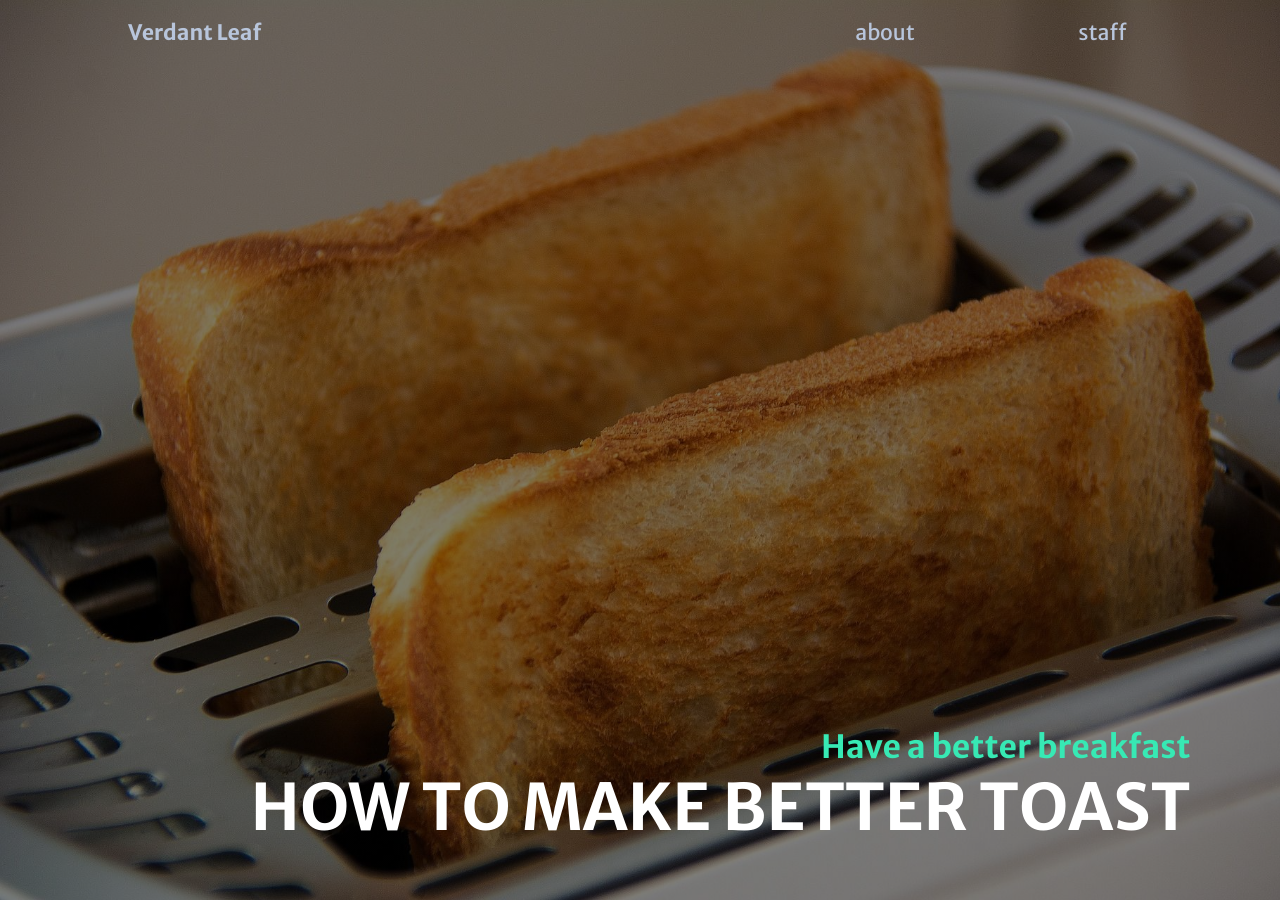
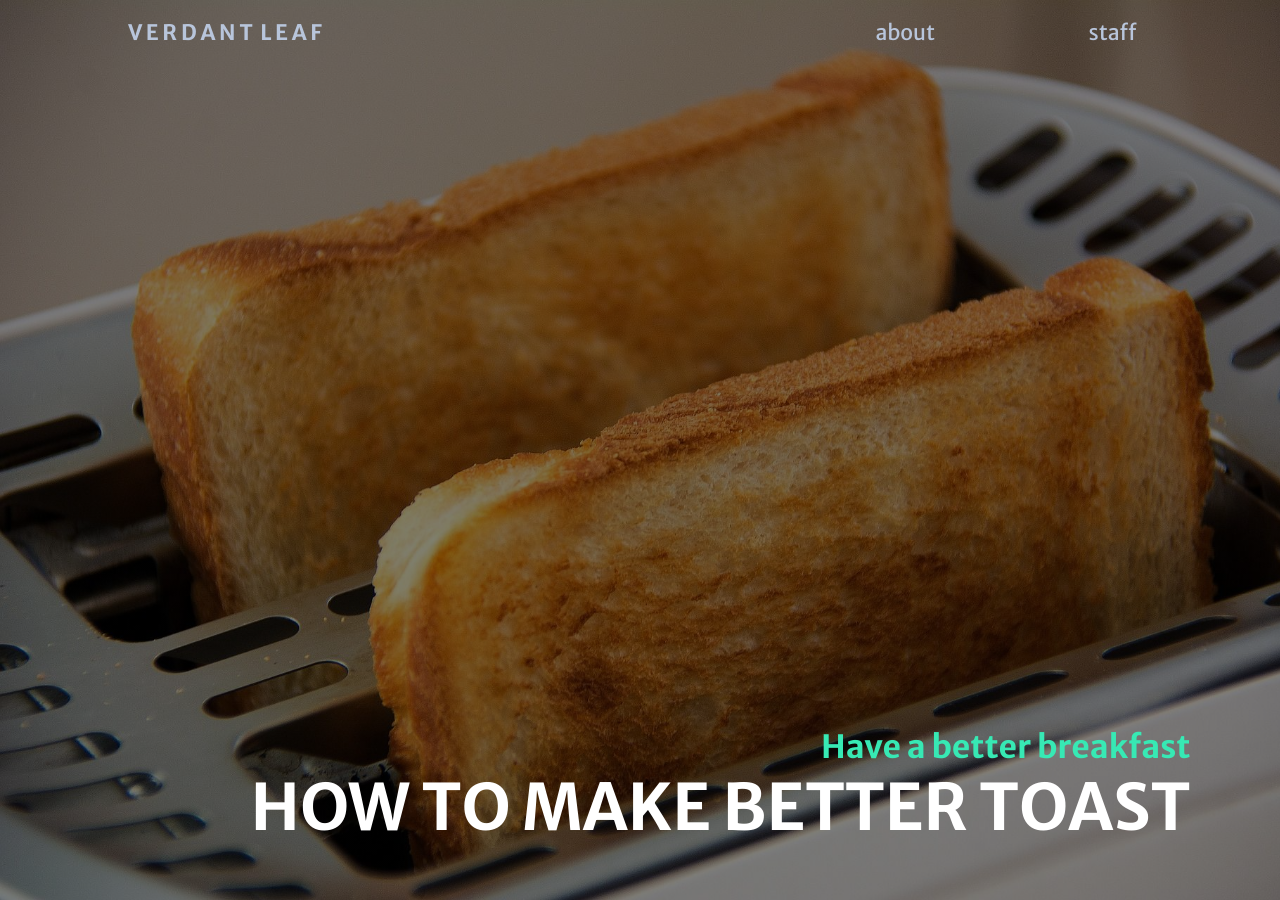
Before and after one commit to anthony-zhou/verdant-leaf, a Jekyll site: the page built from index.html, in a window 1280 px wide and 900 px high. Built offline with Jekyll 4.4.1, drawn with Linux system fonts in a browser that asks for light colours.

Commit message:
Update navigation.html

```diff
--- a/_includes/navigation.html
+++ b/_includes/navigation.html
@@ -2,7 +2,7 @@
   {% for item in site.data.navigation %}
     {% if item.link == "/" %}
     <a href="{{ item.link }}" class="header-logo" style="order: {{ item.order }}">
-      <p class="logo-text">Verdant Leaf</p>
+      <p class="logo-text">V E R D A N T &nbsp;L E A F</p>
     </a>
     {% else %}
       <a href="{{ item.link }}" {% if page.url == item.link %}class="current"{% endif %} style="order: {{ item.order }}">
```
